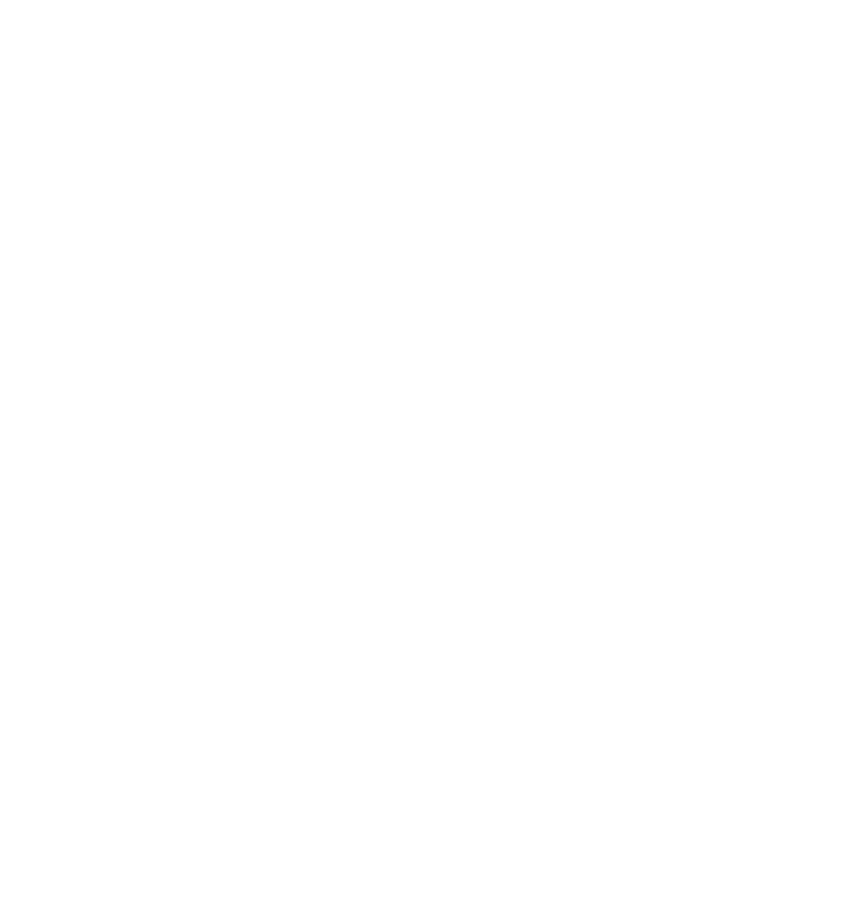
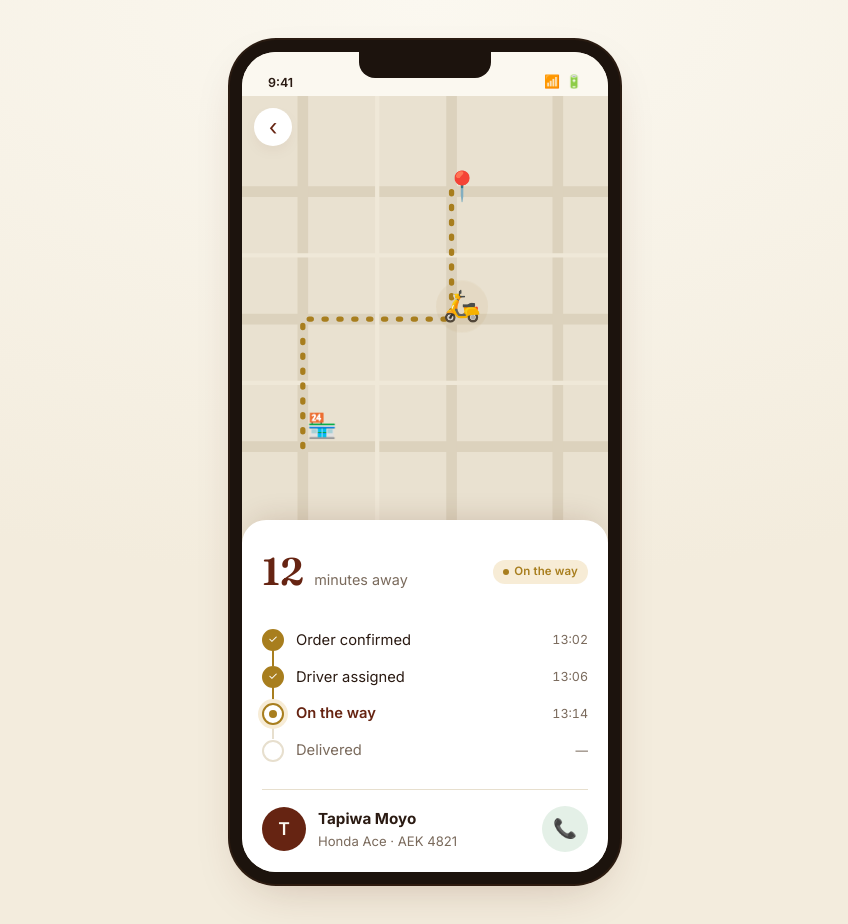
Before and after one commit to MarkKakoma/Dial-A-Drink, a plain HTML site: page app/tracking.html in a window 1280 px wide. Shown: the whole page, without its empty margins (215-1063 px from the left). Before the commit the page ends 800 px from the top, so only its background shows below. Drawn offline with Linux system fonts and the light colour scheme.

Commit message:
tracking page

```diff
--- a/app/tracking.html
+++ b/app/tracking.html
@@ -0,0 +1,106 @@
+<!DOCTYPE html>
+<html lang="en">
+<head>
+  <meta charset="UTF-8" />
+  <meta name="viewport" content="width=device-width, initial-scale=1.0" />
+  <title>Dial A Drink — Tracking</title>
+  <link rel="preconnect" href="https://fonts.googleapis.com" />
+  <link rel="preconnect" href="https://fonts.gstatic.com" crossorigin />
+  <link href="https://fonts.googleapis.com/css2?family=Fraunces:opsz,wght@9..144,400;9..144,500;9..144,600;9..144,700&family=Inter:wght@400;500;600;700&display=swap" rel="stylesheet" />
+  <link rel="stylesheet" href="../styles.css" />
+</head>
+<body>
+  <div class="stage">
+    <div class="phone">
+      <div class="phone__notch"></div>
+      <div class="phone__screen">
+
+        <div class="statusbar">
+          <span>9:41</span>
+          <span class="statusbar__icons"><span>📶</span><span>🔋</span></span>
+        </div>
+
+        <!-- MAP -->
+        <div class="tk-map">
+          <a href="home.html" class="tk-map__back">‹</a>
+
+          <!-- decorative streets -->
+          <svg class="tk-streets" viewBox="0 0 390 420" preserveAspectRatio="xMidYMid slice">
+            <rect width="390" height="420" fill="#e9e1d0"/>
+            <g stroke="#dcd2bd" stroke-width="10">
+              <line x1="0" y1="90" x2="390" y2="90"/>
+              <line x1="0" y1="210" x2="390" y2="210"/>
+              <line x1="0" y1="330" x2="390" y2="330"/>
+              <line x1="80" y1="0" x2="80" y2="420"/>
+              <line x1="220" y1="0" x2="220" y2="420"/>
+              <line x1="320" y1="0" x2="320" y2="420"/>
+            </g>
+            <g stroke="#efe8d8" stroke-width="4">
+              <line x1="0" y1="150" x2="390" y2="150"/>
+              <line x1="0" y1="270" x2="390" y2="270"/>
+              <line x1="150" y1="0" x2="150" y2="420"/>
+            </g>
+            <!-- route -->
+            <path d="M80 330 L80 210 L220 210 L220 90" fill="none" stroke="#A87E1E" stroke-width="5" stroke-linecap="round" stroke-dasharray="2 12"/>
+          </svg>
+
+          <!-- store pin (origin) -->
+          <div class="tk-pin tk-pin--store" style="left:80px; top:330px;">🏪</div>
+          <!-- driver marker (moving) -->
+          <div class="tk-driver" style="left:220px; top:210px;">
+            <span class="tk-driver__pulse"></span>🛵
+          </div>
+          <!-- home pin (destination) -->
+          <div class="tk-pin tk-pin--home" style="left:220px; top:90px;">📍</div>
+        </div>
+
+        <!-- TRACKING CARD -->
+        <div class="tk-card">
+          <div class="tk-eta">
+            <div>
+              <span class="tk-eta__num">12</span>
+              <span class="tk-eta__label">minutes away</span>
+            </div>
+            <span class="pill pill--gold"><span class="pill__dot"></span>On the way</span>
+          </div>
+
+          <!-- status steps -->
+          <ol class="tk-steps">
+            <li class="done">
+              <span class="tk-steps__dot">✓</span>
+              <span class="tk-steps__label">Order confirmed</span>
+              <span class="tk-steps__time">13:02</span>
+            </li>
+            <li class="done">
+              <span class="tk-steps__dot">✓</span>
+              <span class="tk-steps__label">Driver assigned</span>
+              <span class="tk-steps__time">13:06</span>
+            </li>
+            <li class="current">
+              <span class="tk-steps__dot"></span>
+              <span class="tk-steps__label">On the way</span>
+              <span class="tk-steps__time">13:14</span>
+            </li>
+            <li>
+              <span class="tk-steps__dot"></span>
+              <span class="tk-steps__label">Delivered</span>
+              <span class="tk-steps__time">—</span>
+            </li>
+          </ol>
+
+          <!-- driver -->
+          <div class="tk-driver-row">
+            <div class="tk-avatar">T</div>
+            <div class="tk-driver-info">
+              <strong>Tapiwa Moyo</strong>
+              <span>Honda Ace · AEK 4821</span>
+            </div>
+            <a href="tel:+263" class="tk-call">📞</a>
+          </div>
+        </div>
+
+      </div>
+    </div>
+  </div>
+</body>
+</html>
--- a/styles.css
+++ b/styles.css
@@ -549,6 +549,69 @@
 .co-line--total { border-top: 1px solid var(--line); padding-top: 12px; margin-top: 4px; }
 .co-line--total span { font-family: var(--font-display); font-weight: 600; font-size: 1.2rem; color: var(--brown); }
 
+/* ---------- 7f. LIVE TRACKING ---------- */
+.tk-map { position: relative; flex: 1; overflow: hidden; }
+.tk-streets { position: absolute; inset: 0; width: 100%; height: 100%; }
+.tk-map__back {
+  position: absolute; top: 12px; left: 12px; z-index: 5;
+  width: 38px; height: 38px; border-radius: 50%;
+  background: var(--white); box-shadow: var(--shadow-sm);
+  display: grid; place-items: center; font-size: 1.4rem; color: var(--brown);
+}
+.tk-pin, .tk-driver { position: absolute; transform: translate(-50%,-50%); font-size: 1.6rem; }
+.tk-pin--store { font-size: 1.5rem; }
+.tk-pin--home  { font-size: 1.8rem; }
+.tk-driver { font-size: 1.9rem; z-index: 4; }
+.tk-driver__pulse {
+  position: absolute; top: 50%; left: 50%; transform: translate(-50%,-50%);
+  width: 44px; height: 44px; border-radius: 50%;
+  background: rgba(168,126,30,.25);
+  animation: tkpulse 2s ease-out infinite;
+}
+@keyframes tkpulse { 0%{transform:translate(-50%,-50%) scale(.5);opacity:.8;} 100%{transform:translate(-50%,-50%) scale(1.5);opacity:0;} }
+
+.tk-card {
+  flex: none; background: var(--white);
+  border-radius: 24px 24px 34px 34px;
+  margin-top: -22px; position: relative; z-index: 6;
+  padding: 22px 20px calc(20px + env(safe-area-inset-bottom));
+  box-shadow: 0 -10px 30px -12px rgba(90,36,16,.2);
+}
+.tk-eta { display: flex; align-items: center; justify-content: space-between; margin-bottom: 20px; }
+.tk-eta__num { font-family: var(--font-display); font-weight: 600; font-size: 2.4rem; color: var(--brown); }
+.tk-eta__label { font-size: .9rem; color: var(--muted); margin-left: 6px; }
+
+.tk-steps { position: relative; margin-bottom: 20px; }
+.tk-steps li { display: flex; align-items: center; gap: 12px; padding: 7px 0; position: relative; }
+.tk-steps__dot {
+  width: 22px; height: 22px; border-radius: 50%; flex: none;
+  border: 2px solid var(--line); background: var(--white);
+  display: grid; place-items: center; font-size: .7rem; color: #fff;
+  z-index: 2;
+}
+/* connector line */
+.tk-steps li::before {
+  content: ""; position: absolute; left: 10px; top: 22px; bottom: -7px;
+  width: 2px; background: var(--line);
+}
+.tk-steps li:last-child::before { display: none; }
+.tk-steps__label { flex: 1; font-size: .92rem; color: var(--muted); }
+.tk-steps__time { font-size: .78rem; color: var(--muted); font-variant-numeric: tabular-nums; }
+
+.tk-steps li.done .tk-steps__dot { background: var(--gold); border-color: var(--gold); }
+.tk-steps li.done .tk-steps__label { color: var(--ink); }
+.tk-steps li.done::before { background: var(--gold); }
+.tk-steps li.current .tk-steps__dot { border-color: var(--gold); box-shadow: 0 0 0 4px var(--warn-bg); }
+.tk-steps li.current .tk-steps__dot::after { content:""; width:8px; height:8px; border-radius:50%; background:var(--gold); }
+.tk-steps li.current .tk-steps__label { color: var(--brown); font-weight: 600; }
+
+.tk-driver-row { display: flex; align-items: center; gap: 12px; border-top: 1px solid var(--line); padding-top: 16px; }
+.tk-avatar { width: 44px; height: 44px; border-radius: 50%; background: var(--brown); color: var(--cream); display: grid; place-items: center; font-weight: 600; font-size: 1.1rem; }
+.tk-driver-info { flex: 1; display: flex; flex-direction: column; }
+.tk-driver-info strong { font-size: .95rem; }
+.tk-driver-info span { font-size: .82rem; color: var(--muted); }
+.tk-call { width: 46px; height: 46px; border-radius: 50%; background: var(--ok-bg); display: grid; place-items: center; font-size: 1.2rem; }
+
 /* ---------- 9. UTILITIES & RESPONSIVE ---------- */
 .pad   { padding: 18px; }
 .stack { display: flex; flex-direction: column; }
```
